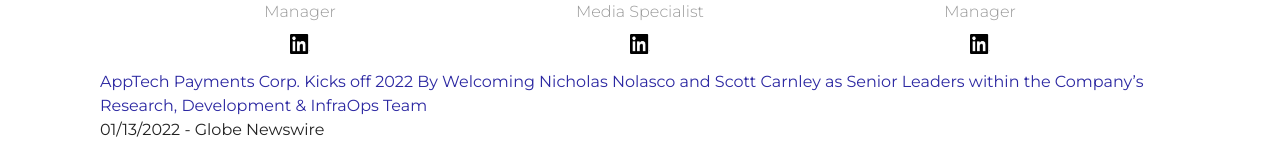
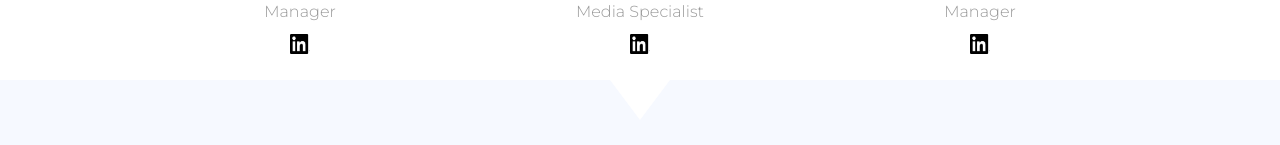
Before and after one commit to seanAppTech/apptech-next, a Next.js app: page /company in a window 1280 px wide. Shown: the part 2650-2795 px from the top of the page. Built offline with nearby package versions, Linux system fonts and the light colour scheme.

Commit message:
Press Carousel component on Company Page.

```diff
--- a/components/PageComponents/Company/Press.js
+++ b/components/PageComponents/Company/Press.js
@@ -1,18 +1,60 @@
+import { useState, useEffect } from "react";
 import styled from "styled-components";
+import AliceCarousel from 'react-alice-carousel';
+import 'react-alice-carousel/lib/alice-carousel.css';
+
 import PressItem from "./PressItem";
+import { ArrowLeft, ArrowRight } from "../../UI/Arrows";
 
 export default function Press({items}) {
+  // const [ showSlides, setShowSlides ] = useState(1);
+
+  // useEffect(() => {
+  //   window.addEventListener('resize', () => {
+  //     if (window.innerWidth < 500) {
+  //       setShowSlides(1);
+  //     } else if (window.innerWidth > 500 && window.innerWidth < 700 ) {
+  //       setShowSlides(2);
+  //     } else if (window.innerWidth > 700) {
+  //       setShowSlides(3);
+  //     }
+  //   })
+  // }, []);
     const pressItems = items.map(item => (
-        <PressItem item={item} key={item.id} />
+          <PressItem item={item} key={item.id} />
     ));
 
   return (
     <Div>
-        {pressItems}
+      <AliceCarousel
+        className="carousel"
+        mouseTracking
+        items={pressItems}
+        autoPlay
+        autoPlayInterval={2000}
+        animationDuration={1000}
+        infinite
+        disableDotsControls
+        renderPrevButton={ArrowLeft}
+        renderNextButton={ArrowRight}
+        responsive={{
+          0: {
+            items: 1,
+          },
+          600: {
+            items: 2,
+          },
+          1024: {
+            items: 3
+          }
+        }}
+      />
     </Div>
   )
 }
 
 const Div = styled.div`
-
+  width: 100%;
+  max-width: ${props => props.theme.breakpoint.laptop};
+  margin: auto;
 `;
--- a/components/PageComponents/Company/PressItem.js
+++ b/components/PageComponents/Company/PressItem.js
@@ -10,5 +10,14 @@
 }
 
 const Div = styled.div`
+    margin: 10px;
+    padding: 30px 25px 0;
+    height: 225px;
+    background: #fff;
 
+    p {
+      margin-top: 10px;
+      color: ${props => props.theme.colors.grey};
+      opacity: 0.8;
+    }
 `;
--- /dev/null
+++ b/components/UI/Arrows.js
@@ -0,0 +1,49 @@
+import react from "react";
+import styled from "styled-components";
+
+export function ArrowLeft() {
+    return (
+        <Div>
+            <i className="arrow left" />
+        </Div>
+    );
+}
+
+export function ArrowRight() {
+    return (
+        <Div>
+            <i className="arrow right" />
+        </Div>
+    );
+}
+
+const Div = styled.div`
+    .arrow {
+        border: solid ${props => props.theme.colors.hover};
+        border-width: 0 3px 3px 0;
+        display: inline-block;
+        padding: 10px;
+        cursor: pointer;
+        &:hover {
+            border-color: #fff;
+        }
+    }
+
+    .right {
+        position: absolute;
+        top: 50%;
+        bottom: 50%;
+        right: -50px;
+        transform: rotate(-45deg);
+        -webkit-transform: rotate(-45deg);
+    }
+
+    .left {
+        position: absolute;
+        top: 50%;
+        bottom: 50%;
+        left: -50px;
+        transform: rotate(135deg);
+        -webkit-transform: rotate(135deg);
+    }
+`;
--- a/components/UI/HeroImages/HeroImageLg.js
+++ b/components/UI/HeroImages/HeroImageLg.js
@@ -2,7 +2,7 @@
 import Image from 'next/image';
 import styled from 'styled-components';
 
-export default function HeroImageLg({ image, title, children }) {
+export default function HeroImageLg({ image, title, children, objectPosition }) {
   return (
       <Div>
           <Image
@@ -11,6 +11,7 @@
             layout="fill"
             objectFit="cover"
             priority
+            objectPosition={objectPosition}
           />
           <div className='content'>
               {children}
--- a/package.json
+++ b/package.json
@@ -11,6 +11,7 @@
   "dependencies": {
     "next": "12.0.10",
     "react": "17.0.2",
+    "react-alice-carousel": "^2.5.1",
     "react-dom": "17.0.2",
     "styled-components": "^5.3.3"
   },
--- a/pages/company.js
+++ b/pages/company.js
@@ -19,12 +19,13 @@
         <link rel="icon" href="/favicon.ico" />
       </Head>
 
-      <main>
+      <Main>
         <HeroImageLg
           image={overview.image}
           title={overview.title}
+          objectPosition="0 0"
         >
-          <Div>
+          <div className='quoteWrapper'>
             <div className='wrapper'>
               <h1>{overview.title}</h1>
               <p>{overview.quote.text}</p>
@@ -38,7 +39,7 @@
               <span className='name'>{overview.quote.name}</span>
               <span className='position'>{overview.quote.position}</span>
             </div>
-          </Div>
+          </div>
         </HeroImageLg>
         <div className='innerContent'>
           <TeamGrid>
@@ -54,9 +55,12 @@
               ))
             }
           </TeamGrid>
+        </div>
+        <div className='pressSection'>
+          <div className='triangleDown' />
           <Press items={press} />
         </div>
-      </main>
+      </Main>
     </div>
   )
 }
@@ -72,12 +76,15 @@
     }
 }
 
-const Div = styled.div`
-  width: 100%;
-  max-width: ${props => props.theme.breakpoint.laptop};
-  height: 100%;
-  margin: auto;
-  padding: 15px;
+const Main = styled.main`
+  .quoteWrapper {
+    width: 100%;
+    max-width: ${props => props.theme.breakpoint.laptop};
+    height: 100%;
+    margin: auto;
+    padding: 15px;
+  }
+
 
   .wrapper {
     width: 100%;
@@ -112,4 +119,25 @@
   span.position {
     color: ${props => props.theme.colors.grey}
   }
+
+  .pressSection {
+    position: relative;
+    width: 100%;
+    height: 425px;
+    display: flex;
+    justify-content: center;
+    align-items: center;
+    background: ${props => props.theme.colors.quaternary};
+
+    .triangleDown {
+      position: absolute;
+      top: 0;
+      margin: 0 auto;
+      width: 0;
+      height: 0;
+      border-left: 30px solid transparent;
+      border-right: 30px solid transparent;
+      border-top: 40px solid #fff;
+    }
+  }
 `;
```
Also changed, not shown: 1 other file (tests, documents, lock files or other folders).
